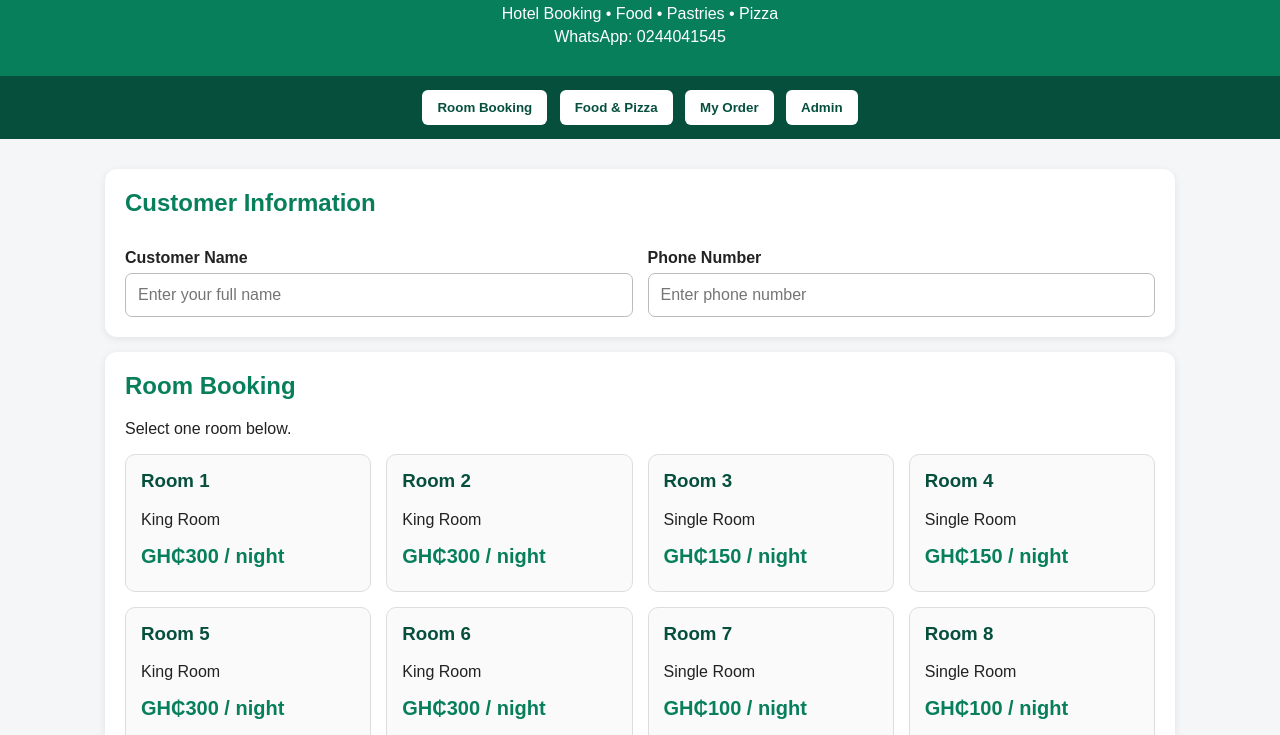
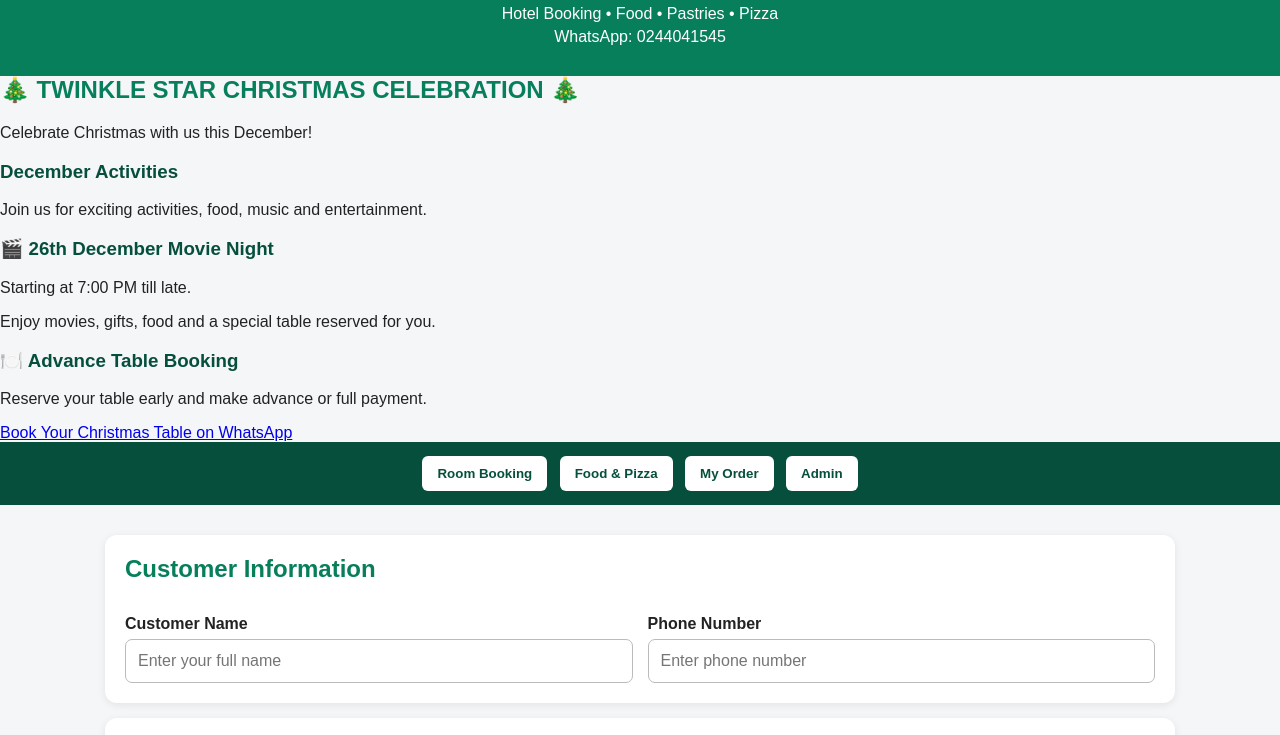
Before and after one commit to youngsarkcess6-tech/TWINKLE-STAR-HOTEL-AND-RESTAURANT-ORDER-LINK, a plain HTML site: page index.html in a window 1280 px wide. Shown: the part 60-795 px from the top of the page. Drawn offline with Linux system fonts and the light colour scheme.

Commit message:
Update index.html

```diff
--- a/index.html
+++ b/index.html
@@ -263,6 +263,25 @@ footer {
     <p>Hotel Booking • Food • Pastries • Pizza</p>
     <p>WhatsApp: 0244041545</p>
 </header>
+
+<section id="christmas">
+  <h2>🎄 TWINKLE STAR CHRISTMAS CELEBRATION 🎄</h2>
+  <p>Celebrate Christmas with us this December!</p>
+
+  <h3>December Activities</h3>
+  <p>Join us for exciting activities, food, music and entertainment.</p>
+
+  <h3>🎬 26th December Movie Night</h3>
+  <p>Starting at 7:00 PM till late.</p>
+  <p>Enjoy movies, gifts, food and a special table reserved for you.</p>
+
+  <h3>🍽️ Advance Table Booking</h3>
+  <p>Reserve your table early and make advance or full payment.</p>
+
+  <a href="https://wa.me/233244041545">
+    Book Your Christmas Table on WhatsApp
+  </a>
+</section>
 
 <nav>
     <button onclick="goTo('booking')">Room Booking</button>
```
